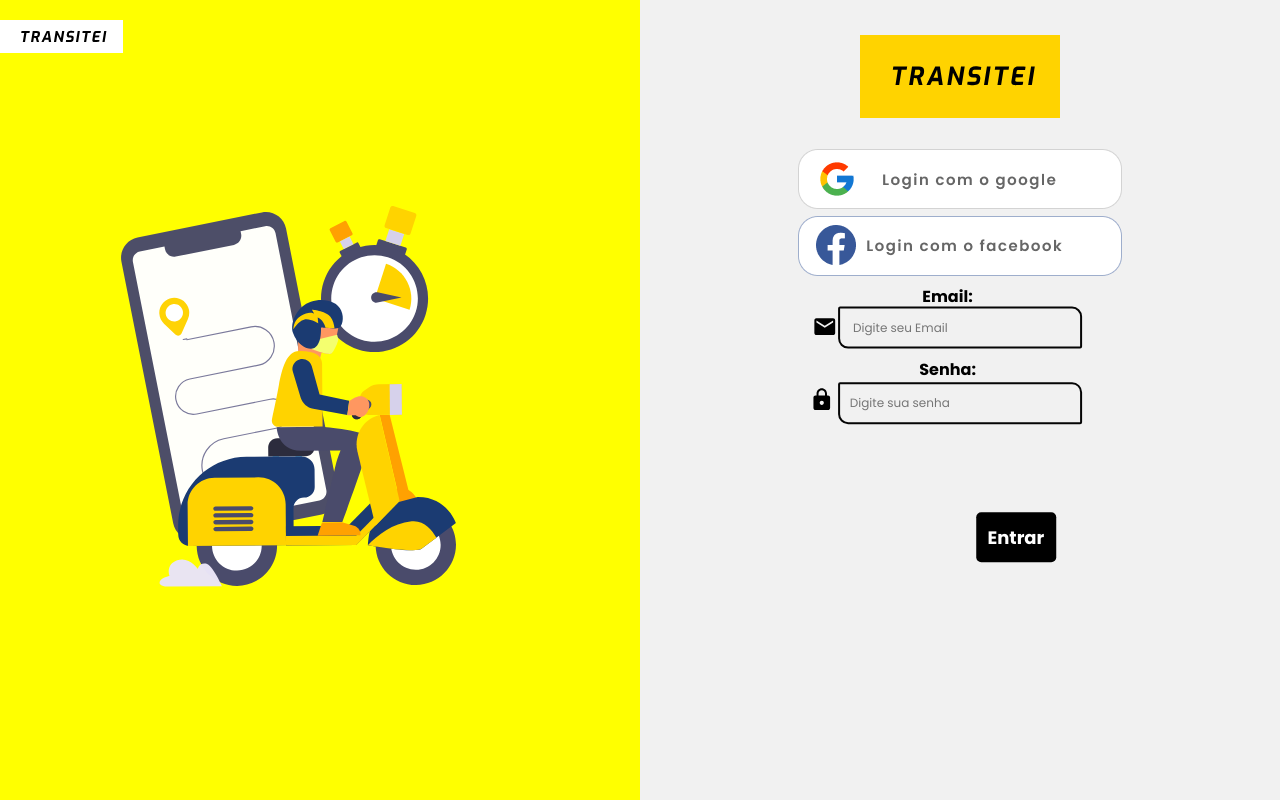
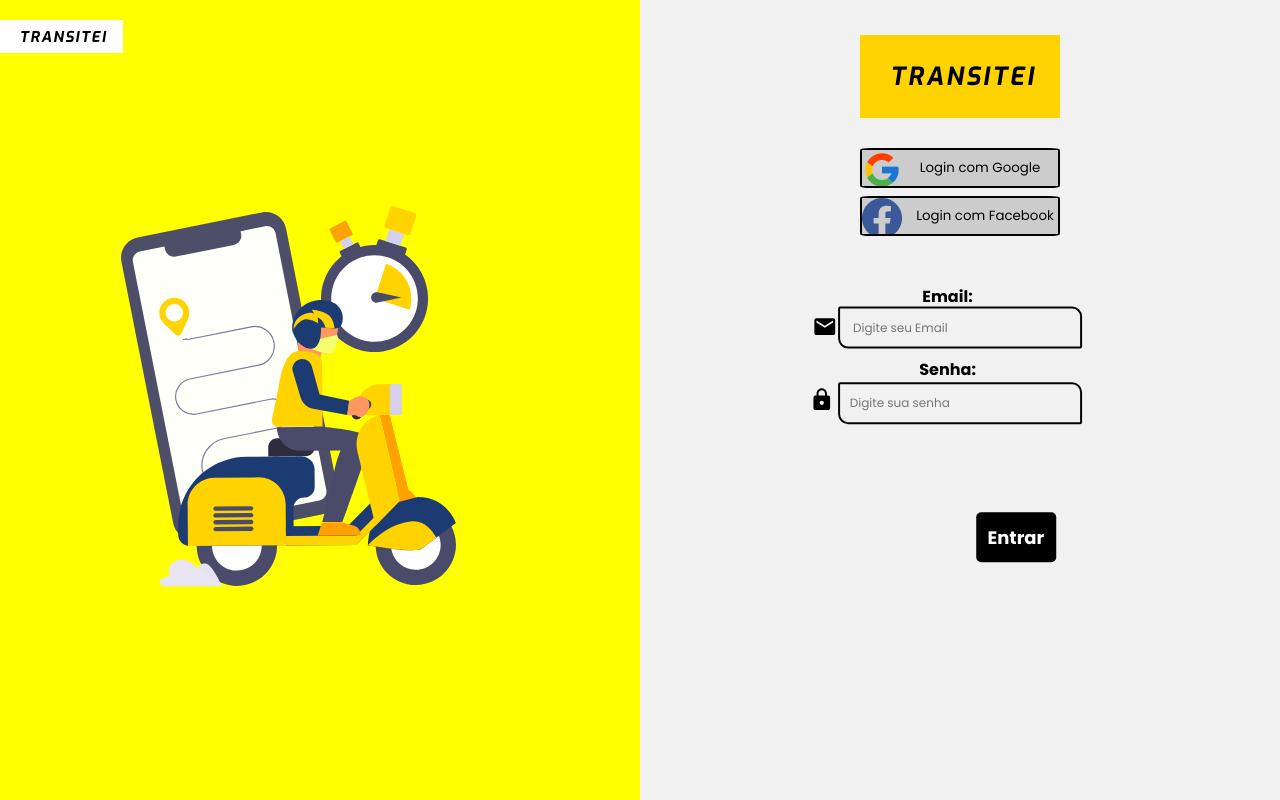
Before and after one commit to isadoratavare/transitei, a React app: page / in a window 1280 px wide. Built offline with nearby package versions, Linux system fonts and the light colour scheme.

Commit message:
template
mudei o input imagens para submit e fiz o botão com css

```diff
--- a/src/pages/login/index.js
+++ b/src/pages/login/index.js
@@ -4,8 +4,8 @@
 import Logotipo from '../../images/Logotipo.svg';
 import BigLogo from '../../images/BigLogo.svg';
 import LoginEmail from "../../Components/LoginSenha/LoginS";
-import GoogleLogin from "../../images/GoogleLogin.png"
-import FacebookLogin from "../../images/FacebookLogin.png"
+import facebook from "../../images/facebook.png";
+import google from "../../images/google.png";
 
 
 
@@ -26,9 +26,13 @@
             <div class= "ButtonRight">
             <input type="image" src= {BigLogo} alt= "Big Logo"/>
             </div>
-            <div class= "SocialLogin">
-            <input type="image" src= {GoogleLogin} alt= "GoogleLogin"/>
-           <input type="image" src= {FacebookLogin} alt= "FacebookLogin"/>
+            <div class="SocialLogin">
+            <div class= "google">
+            <input type="submit" id="google-button" value="Login com Google"></input>
+            </div>
+            <div class= "facebook">
+            <input type="submit" id="facebook-button" value="Login com Facebook"></input>
+           </div>
            </div>
            <div class= "LoginSide">
                  <LoginEmail/>
--- a/src/pages/login/style.css
+++ b/src/pages/login/style.css
@@ -56,3 +56,27 @@
   left:50%;
   transform: translate(-50%, -50%)
 }
+.google{
+  position: absolute;
+  top: -120% ;
+}
+
+
+input#google-button{
+  background: #ccc url('../../images/google.png') no-repeat top left;
+  padding-left: 40px;
+  width: 200px;
+  height: 40px;
+  border: 2px solid black;
+  border-radius: 5%;
+}
+
+
+input#facebook-button{
+  background: #ccc url('../../images/facebook.png') no-repeat top left;
+  padding-left: 50px;
+  height: 40px;
+  border: 2px solid black;
+  width: 200px;
+  border-radius:5%;
+}
```
Also changed, not shown: src/images/257536272_122218706913186_6610264328472148300_n.jpg (deleted), src/images/261789025_2104245376409963_6327188683473774400_n.jpg (deleted), src/images/FacebookLogin.png (deleted), src/images/GoogleLogin.png (deleted), src/images/facebook.png (added), src/images/google.png (added).
